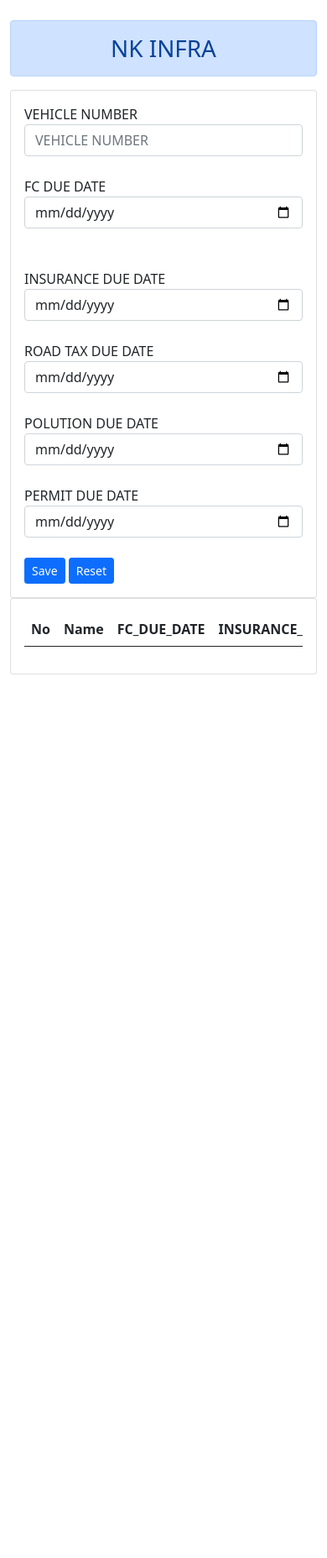
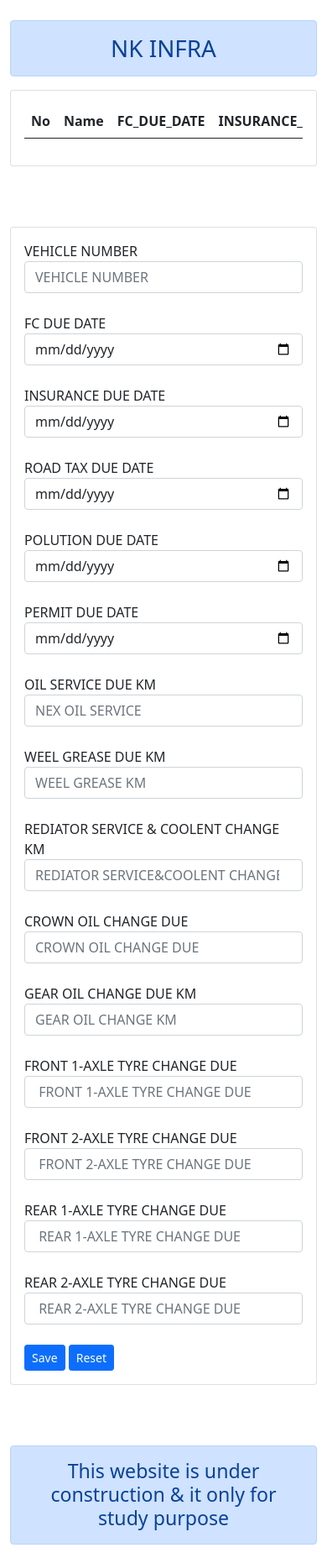
Before and after one commit to parthasarathiramasamy/parthasarathi, a plain HTML site: page index.html in a window 390 px wide. Shown: the whole page at 84% size. Before the commit the page ends 844 px from the top, so only its background shows below. Drawn offline with nearby package versions, Linux system fonts and the light colour scheme.

Commit message:
Update index.html

```diff
--- a/index.html
+++ b/index.html
@@ -22,37 +22,7 @@
                     NK INFRA
                 </h1>
             </div>
-            <div class="col-lg-4">
-                <div class="card">
-                    <div class="card-body">
-                        <form id="form">
-                            <input type="hidden" name="id" id="id">
-                            <label for="">VEHICLE NUMBER</label>
-                            <input type="text" placeholder="VEHICLE NUMBER" class="form-control" name="name" id="name" required>
-                            <br>
-                            <label for="">FC DUE DATE</label>
-                            <input type="date" placeholder="DATE" class="form-control" name="fc_date" id="fc_date" required>
-                            <br>
-                            <br>
-                            <label for="">INSURANCE DUE DATE</label>
-                            <input type="date" placeholder="DATE" class="form-control" name="insu_date" id="insu_date" required>
-                            <br>
-                            <label for="">ROAD  TAX DUE DATE</label>
-                            <input type="date" placeholder="DATE" class="form-control" name="tax_date" id="tax_date" required>
-                            <br>
-                            <label for="">POLUTION DUE DATE </label>
-                            <input type="date" placeholder="DATE" class="form-control" name="polu_date" id="polu_date" required>
-                            <br>
-                            <label for="">PERMIT DUE DATE </label>
-                            <input type="date" placeholder="DATE" class="form-control" name="permit_date" id="permit_date" required>
-                            <br>
 
-                            <button class="btn btn-sm btn-primary" type="button" onclick="save()">Save</button>
-                            <button class="btn btn-sm btn-primary" type="button" onclick="clearData()">Reset</button>
-                        </form>
-                    </div>
-                </div>
-            </div>
             <div class="table-responsive">
                 <div class="card">
                     <div class="card-body">
@@ -67,20 +37,91 @@
                                         <th class="col-md-auto">ROAD_TAX_DUEDATE</th>
                                         <th class="col-md-auto">POLUTION_DUE_DATE</th>
                                         <th class="col-md-auto">PERMIT_TAX_DUE_DATE</th>
+                                        <th class="col-md-auto">OIL_SERVICE_DUE_KM</th>
+                                        <th class="col-md-auto">WEEL_GREASE_DUE_KM</th>
+                                        <th class="col-md-auto">REDIATOR_SERVICE&COOLENT_CHANGE_KM</th>
+                                        <th class="col-md-auto">CROWN_OIL_CHANGE_DUE</th>
+                                        <th class="col-md-auto">GEAR_OIL_CHANGE_DUE_KM</th>
+                                        <th class="col-md-auto">FRONT_1_AXLE_TYRE_CHANGE_DUE</th>
+                                        <th class="col-md-auto">FRONT_2_AXLE_TYRE_CHANGE_DUE</th>
+                                        <th class="col-md-auto">REAR_1_AXLE_TYRE_CHANGE_DUE</th>
+                                        <th class="col-md-auto">REAR_2_AXLE_TYRE_CHANGE_DUE</th>
                                         <th >Edit</th>
-                                        <th>Delete</th>
+                                        <th>DELETE</th>
                                     </tr>
                                 </thead>
                                 <tbody id="table">
 
                                 </tbody>
                             </table>
+
                         </div>
                     </div>
                 </div>
             </div>
         </div>
+        <br>
+        <br>
+        <br>
+        <div class="col-lg-4">
+            <div class="card">
+                <div class="card-body">
+                    <form id="form">
+                        <input type="hidden" name="id" id="id">
+                        <label for="">VEHICLE NUMBER</label>
+                        <input type="text" placeholder="VEHICLE NUMBER" class="form-control" name="name" id="name" required>
+                        <br>
+                        <label for="">FC DUE DATE</label>
+                        <input type="date" placeholder="DATE" class="form-control" name="fc_date" id="fc_date" required>
+                        <br>
+                        <label for="">INSURANCE DUE DATE</label>
+                        <input type="date" placeholder="DATE" class="form-control" name="insu_date" id="insu_date" required>
+                        <br>
+                        <label for="">ROAD  TAX DUE DATE</label>
+                        <input type="date" placeholder="DATE" class="form-control" name="tax_date" id="tax_date" required>
+                        <br>
+                        <label for="">POLUTION DUE DATE </label>
+                        <input type="date" placeholder="DATE" class="form-control" name="polu_date" id="polu_date" required>
+                        <br>
+                        <label for="">PERMIT DUE DATE </label>
+                        <input type="date" placeholder="DATE" class="form-control" name="permit_date" id="permit_date" required>
+                        <br>
+                        <label for="">OIL SERVICE DUE KM </label>
+                        <input type="number" placeholder="NEX OIL SERVICE" class="form-control" name="oil_km" id="oil_km" required>
+                        <br>
+                        <label for="">WEEL GREASE DUE KM </label>
+                        <input type="number" placeholder="WEEL GREASE KM" class="form-control" name="grease_km" id="grease_km" required>
+                        <br>
+                        <label for="">REDIATOR SERVICE & COOLENT CHANGE KM </label>
+                        <input type="number" placeholder="REDIATOR SERVICE&COOLENT CHANGE KM" class="form-control" name="redi_km" id="redi_km" required>
+                        <br>
+                        <label for="">CROWN OIL CHANGE DUE </label>
+                        <input type="number" placeholder="CROWN OIL CHANGE DUE" class="form-control" name="crown_km" id="crown_km" required>
+                        <br>
+                        <label for="">GEAR OIL CHANGE DUE KM </label>
+                        <input type="number" placeholder="GEAR OIL CHANGE KM" class="form-control" name="gear_km" id="gear_km" required>
+                        <br>
+                        <label for=""> FRONT 1-AXLE TYRE CHANGE DUE </label>
+                        <input type="number" placeholder=" FRONT 1-AXLE TYRE CHANGE DUE" class="form-control" name="f1_km" id="f1_km" required>
+                        <br>
+                        <label for=""> FRONT 2-AXLE TYRE CHANGE DUE </label>
+                        <input type="number" placeholder=" FRONT 2-AXLE TYRE CHANGE DUE" class="form-control" name="f2_km" id="f2_km" required>
+                        <br>
+                        <label for=""> REAR 1-AXLE TYRE CHANGE DUE </label>
+                        <input type="number" placeholder=" REAR 1-AXLE TYRE CHANGE DUE" class="form-control" name="r1_km" id="r1_km" required>
+                        <br>
+                        <label for=""> REAR 2-AXLE TYRE CHANGE DUE </label>
+                        <input type="number" placeholder=" REAR 2-AXLE TYRE CHANGE DUE" class="form-control" name="r2_km" id="r2_km" required>
+                        <br>
+                        <button class="btn btn-sm btn-primary" type="button" onclick="save()">Save</button>
+                        <button class="btn btn-sm btn-primary" type="button" onclick="clearData()">Reset</button>
+                    </form>
+                </div>
+            </div>
+        </div>
+
     </div>
+
     <script src="https://cdnjs.cloudflare.com/ajax/libs/popper.js/2.9.2/umd/popper.min.js"></script>
     <script src="https://cdnjs.cloudflare.com/ajax/libs/twitter-bootstrap/5.1.0/js/bootstrap.min.js"></script>
     <script src="all_data.js"></script>
@@ -96,5 +137,14 @@
             document.getElementById('id').value = ""
         }
     </script>
+<div class="container mt-4">
+    <div class="col-lg-12">
+        <br>
+        <br>
+        <h3 class="alert alert-primary text-center">
+            This website is under construction & it only for study purpose
+        </h3>
+    </div>
+ </div>
   </body>
 </html>
```
